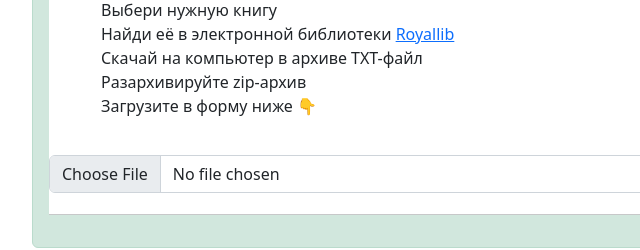
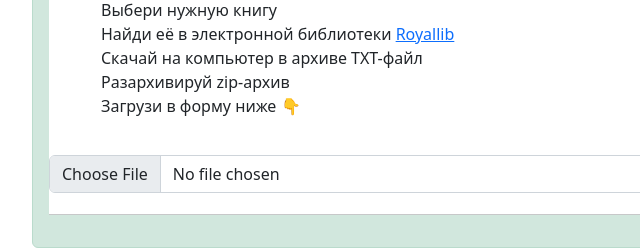
Before and after one commit to qryptojesus/Reader-Book, a plain HTML site: page index.html in a window 1280 px wide. Both pictures are taken after a click on the button "Читатель! Сейчас ты узнаешь за сколько ты прочтешь книгу!". Shown: the part 215-465 px from the top of the page, 166-806 px from the left. Drawn offline with nearby package versions, Linux system fonts and the light colour scheme.

Commit message:
Update index.html

```diff
--- a/index.html
+++ b/index.html
@@ -26,8 +26,8 @@
                                 <li class="list-group-item">Выбери нужную книгу</li>
                                 <li class="list-group-item">Найди её в электронной библиотеки <a href="https://royallib.com/" target="_blank">Royallib</a></li>
                                 <li class="list-group-item">Скачай на компьютер в архиве TXT-файл</li>
-                                <li class="list-group-item">Разархивируйте zip-архив</li>
-                                <li class="list-group-item">Загрузите в форму ниже &#128071;</li>
+                                <li class="list-group-item">Разархивируй zip-архив</li>
+                                <li class="list-group-item">Загрузи в форму ниже &#128071;</li>
                             </ul>
                         </div>
                     </div>
```
